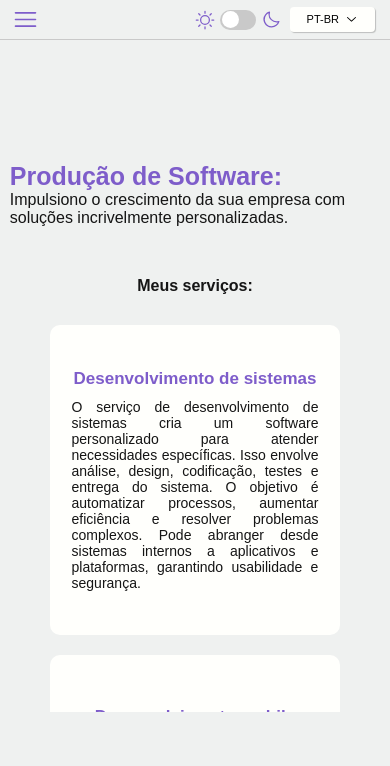
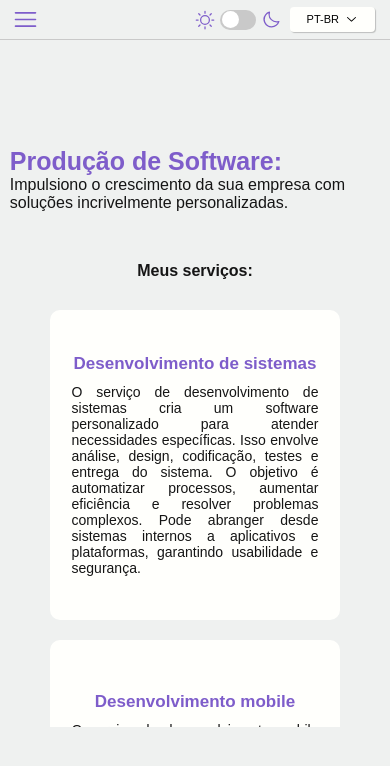
Before and after one commit to rogiandrade/Portfolio, a React (Vite) app in the folder web/: page /services in a window 390 px wide. Shown: the top 766 px of the page. Built offline with nearby package versions, Linux system fonts and the light colour scheme.

Commit message:
screen resolution fix

```diff
--- a/web/src/styles/pages styles/services.css
+++ b/web/src/styles/pages styles/services.css
@@ -308,7 +308,7 @@
     .servicesBox {
         justify-content: center;
         width: 100%;
-        height: 550px;
+        height: 580px;
     }
 
     .servicesText{
```
